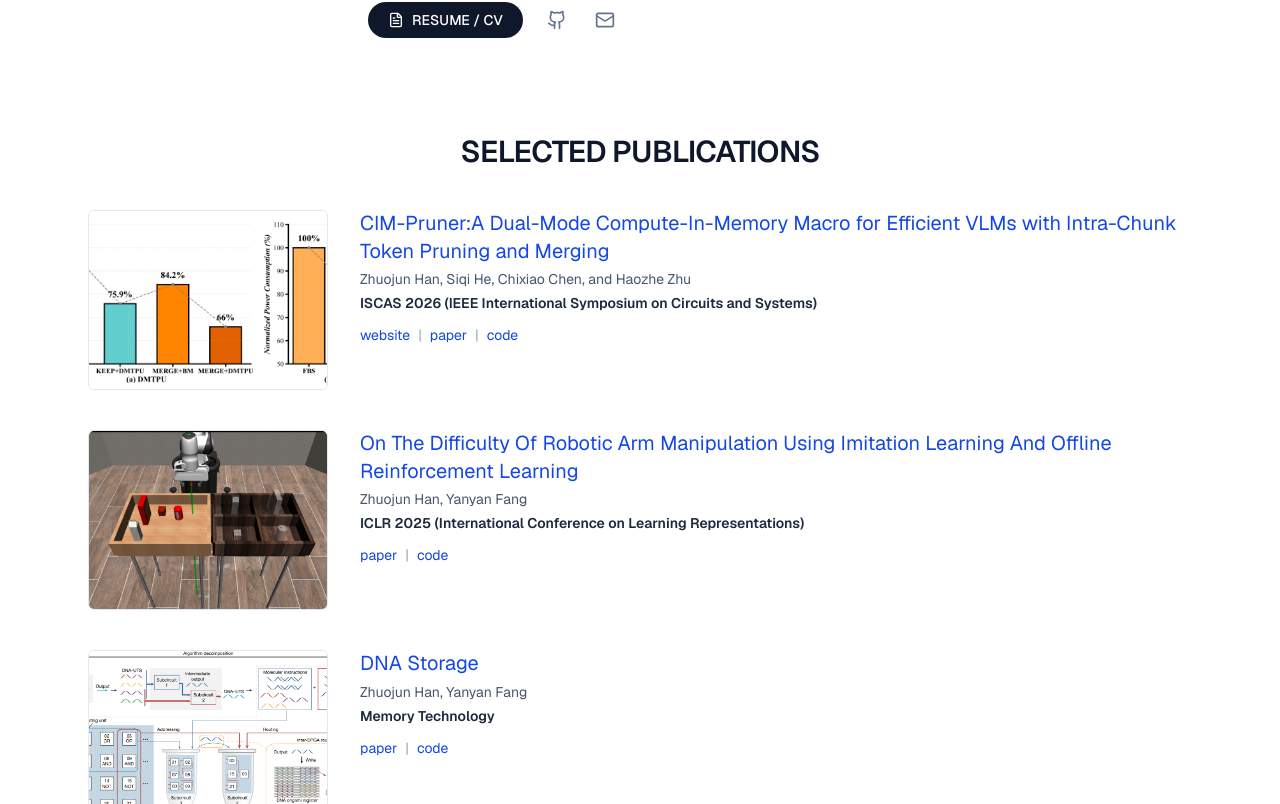
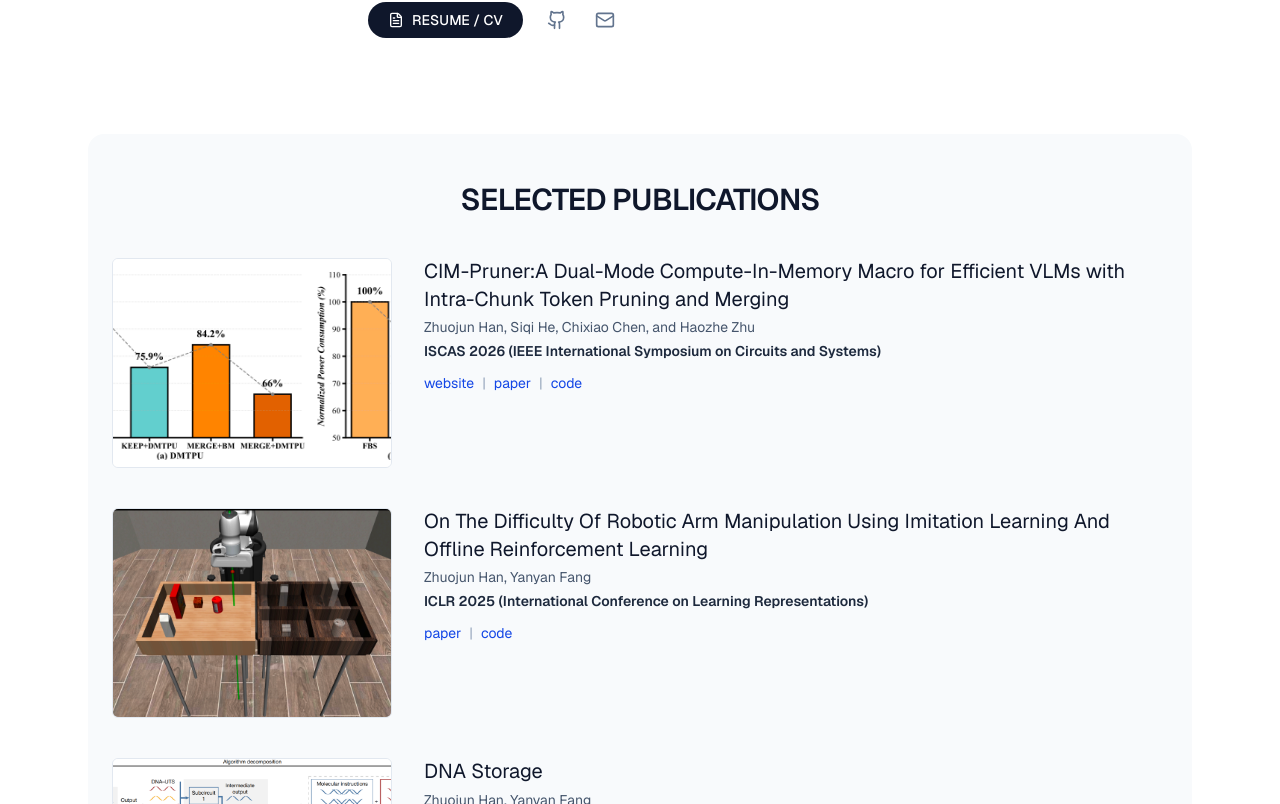
Before and after one commit to LArielOzjH/LArielOzjH.github.io, a Next.js app: page / in a window 1280 px wide. Shown: the part 1196-2000 px from the top of the page. Built offline with nearby package versions, Linux system fonts and the light colour scheme.

Commit message:
update content

```diff
--- a/app/page.tsx
+++ b/app/page.tsx
@@ -108,7 +108,7 @@ export default function Home() {
         </section>
 
         {/* === SELECTED PUBLICATIONS === */}
-        <section id="publications" className="scroll-mt-20">
+        <section id="publications" className="scroll-mt-20 rounded-2xl bg-slate-50 px-6 py-12">
           <h2 className="text-center text-3xl font-semibold tracking-tight text-slate-900">
             SELECTED PUBLICATIONS
           </h2>
@@ -125,7 +125,7 @@ export default function Home() {
               >
                 {/* 左侧缩略图：更像第一张（小、干净、轻边框） */}
                 <div className="shrink-0">
-                  <div className="relative w-[240px] aspect-[4/3] overflow-hidden rounded-md border border-slate-200 bg-white">
+                  <div className="relative w-[280px] aspect-[4/3] overflow-hidden rounded-md border border-slate-200 bg-white">
                     <img
                       src={pub.image}
                       alt={pub.title}
@@ -140,7 +140,7 @@ export default function Home() {
                   <h3 className="text-xl leading-snug text-slate-900">
                     <a
                       href={pub.links?.paper || pub.links?.website || "#"}
-                      className="text-blue-700 hover:underline"
+                      className="text-slate-900 hover:text-slate-600 transition-colors"
                       target="_blank"
                       rel="noreferrer"
                     >
```
Also changed, not shown: 1 other file (tests, documents, lock files or other folders).
